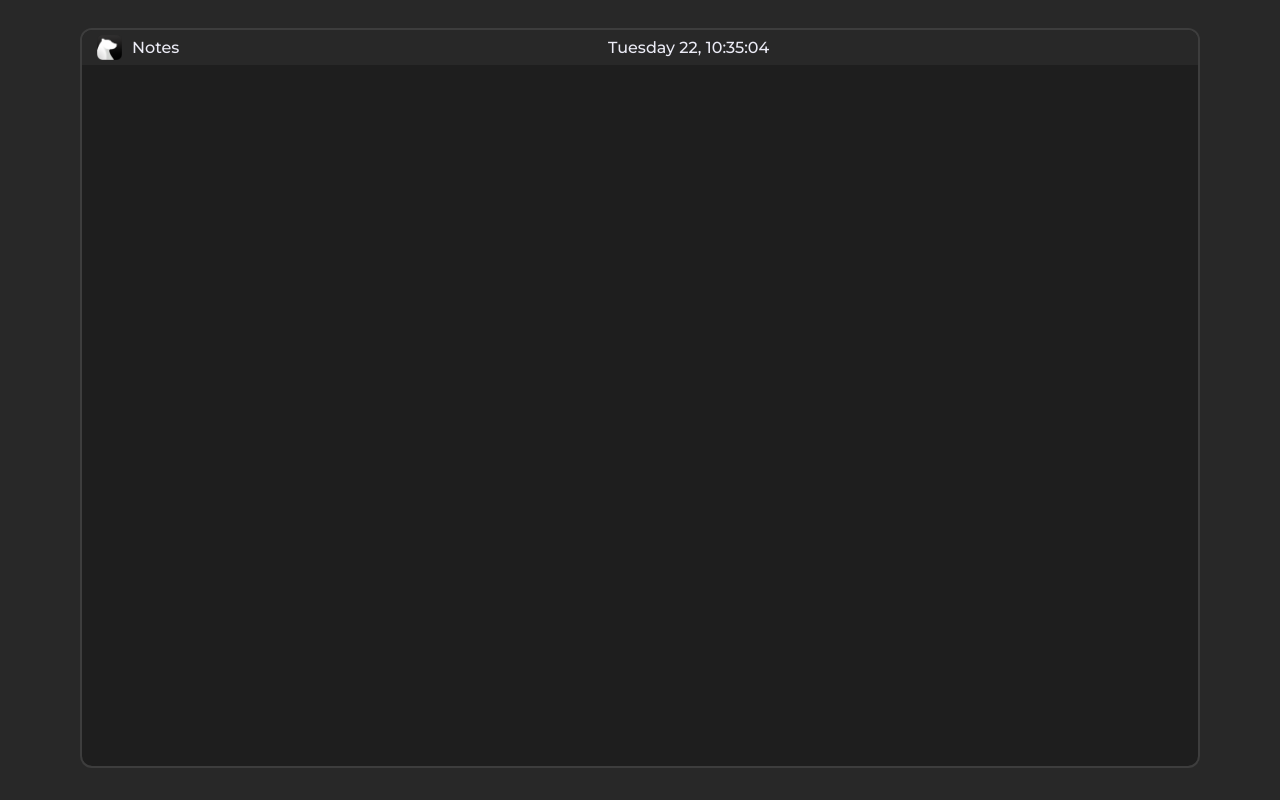
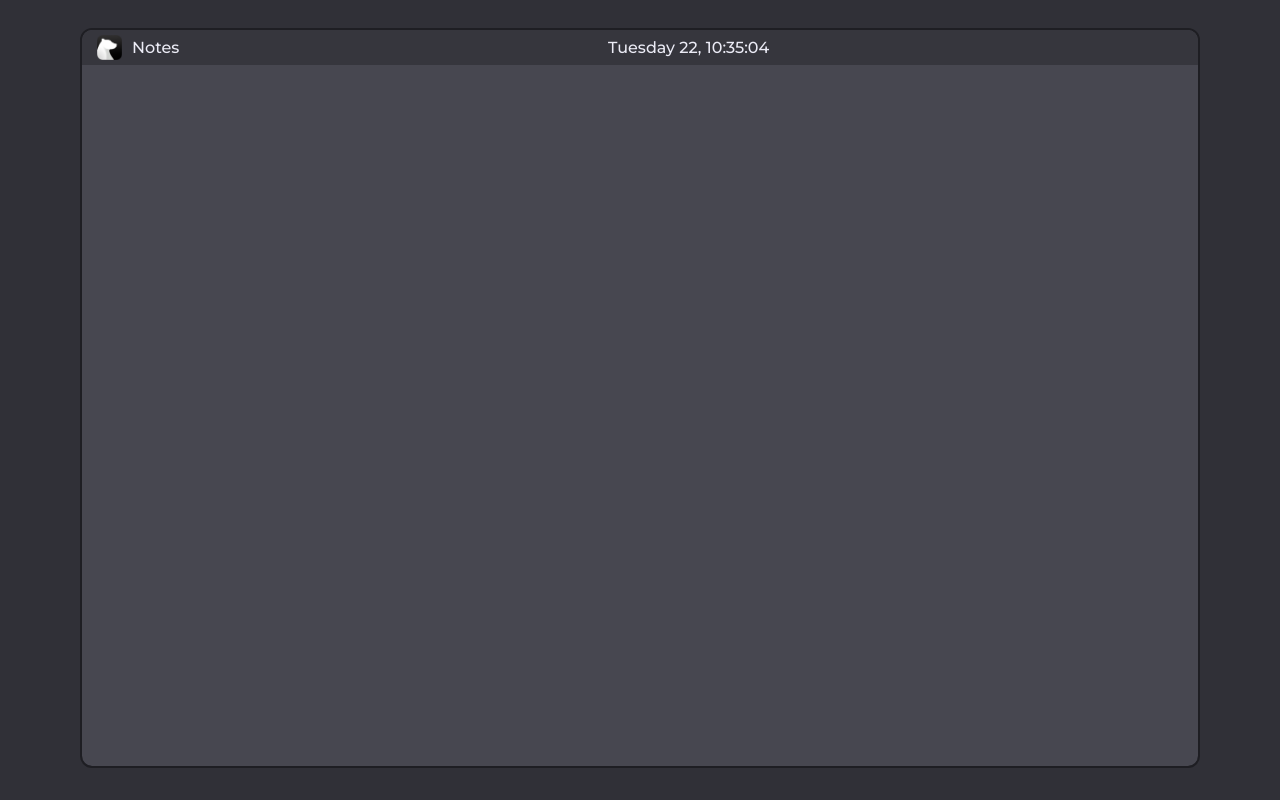
Before and after one commit to khakim-tursunov/notes, a plain HTML site: page index.html in a window 1280 px wide. Drawn offline with Linux system fonts and the light colour scheme.

Commit message:
Update style.css

```diff
--- a/style.css
+++ b/style.css
@@ -11,7 +11,7 @@ body {
     padding: 20px;
     height: 100vh;
     box-sizing: border-box;
-    background: #282828;
+    background: #303037;
     display: flex;
     align-items: center;
     justify-content: center;
@@ -29,7 +29,7 @@ body {
     right: 0;
     height: 35px;
     box-sizing: border-box;
-    background: #282828;
+    background: #36363d;
     border-radius: 10px 10px 0 0;
     display: flex;
     justify-content: center;
@@ -58,9 +58,9 @@ body {
     padding: 15px;
     line-height: 1.6;
     border-radius: 10px;
-    outline: 2px solid #3D3D3D;
+    outline: 2px solid #1e1e23;
     border: unset;
-    background: #1E1E1E;
+    background: #474750;
     width: 100%;
     box-sizing: border-box;
     padding-top: 50px;
@@ -69,5 +69,5 @@ body {
 }
 
 .notearea:focus-visible {
-    outline: 2px solid #585858;
+    outline: 2px solid #35353e;
 }
```
